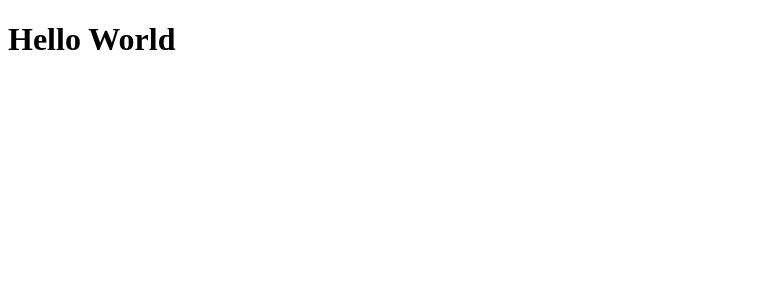
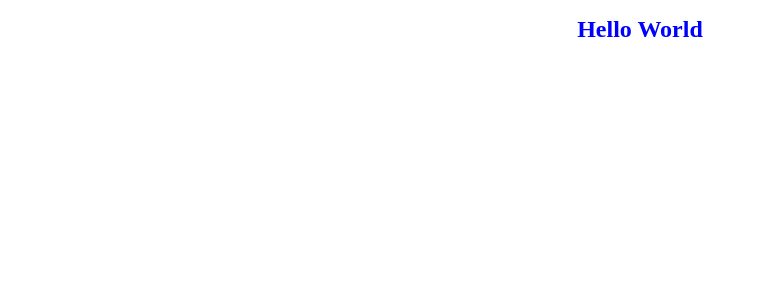
Before and after one commit to chalharb/loganharber, a React (Vite) app: page / in a window 1280 px wide. Shown: the top 300 px of the page, without its empty margins (0-758 px from the left). Built offline with nearby package versions, Linux system fonts and the light colour scheme.

Commit message:
feat: Added ability to leverage styled-components (#18)

```diff
--- a/package.json
+++ b/package.json
@@ -14,7 +14,8 @@
   },
   "dependencies": {
     "react": "^18.2.0",
-    "react-dom": "^18.2.0"
+    "react-dom": "^18.2.0",
+    "styled-components": "^5.3.10"
   },
   "devDependencies": {
     "@testing-library/jest-dom": "^5.16.5",
@@ -22,6 +23,7 @@
     "@types/jest": "^29.5.1",
     "@types/react": "^18.0.28",
     "@types/react-dom": "^18.0.11",
+    "@types/styled-components": "^5.1.26",
     "@typescript-eslint/eslint-plugin": "^5.57.1",
     "@typescript-eslint/parser": "^5.57.1",
     "@vitejs/plugin-react": "^4.0.0-beta.0",
--- a/src/App.tsx
+++ b/src/App.tsx
@@ -1,8 +1,16 @@
+import styled from 'styled-components';
+
+const Title = styled.h1`
+  font-size: 1.5em;
+  text-align: center;
+  color: blue;
+`;
+
 function App() {
 
   return (
     <>
-      <h1>Hello World</h1>
+      <Title>Hello World</Title>
     </>
   )
 }
```
Also changed, not shown: 1 other file (tests, documents, lock files or other folders).
